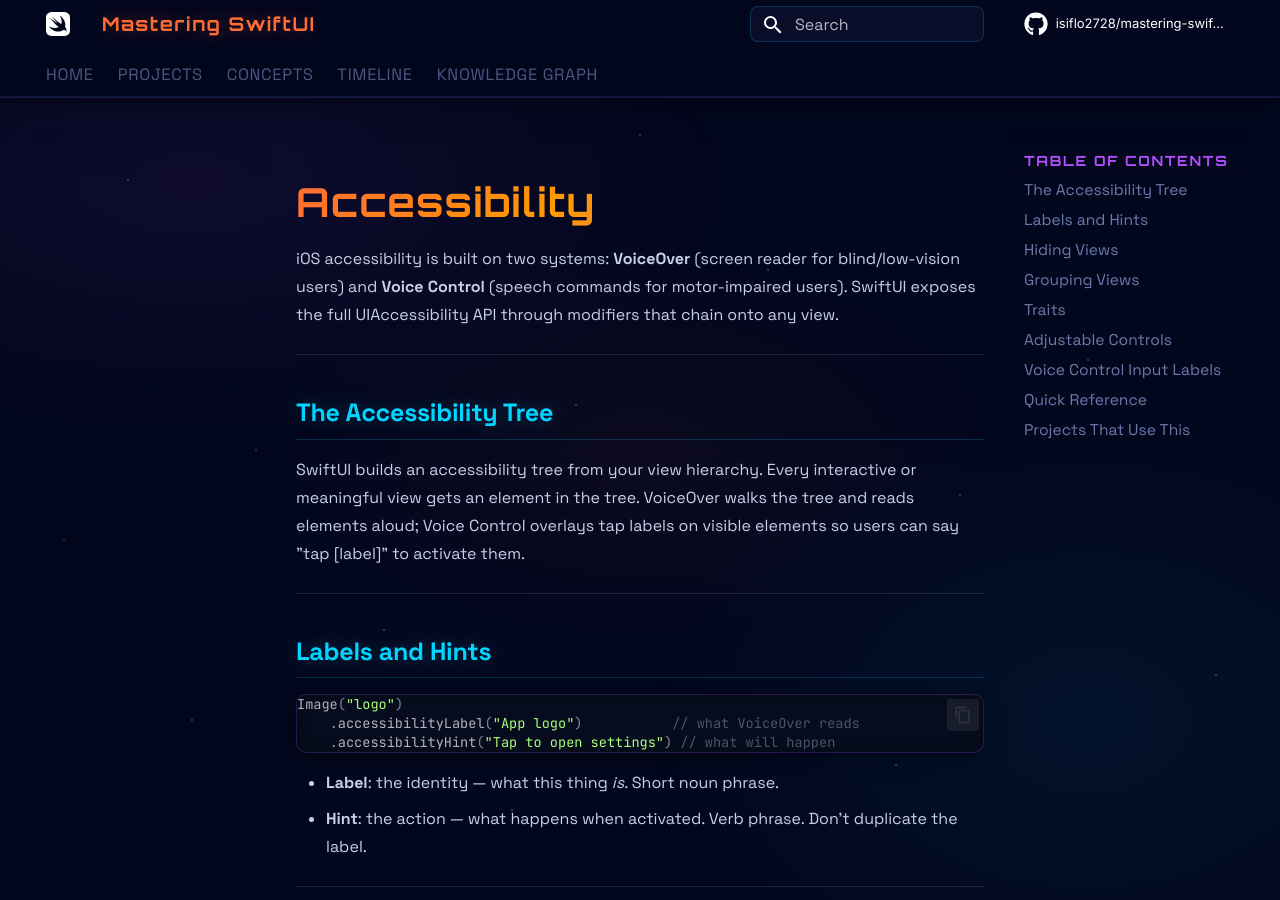
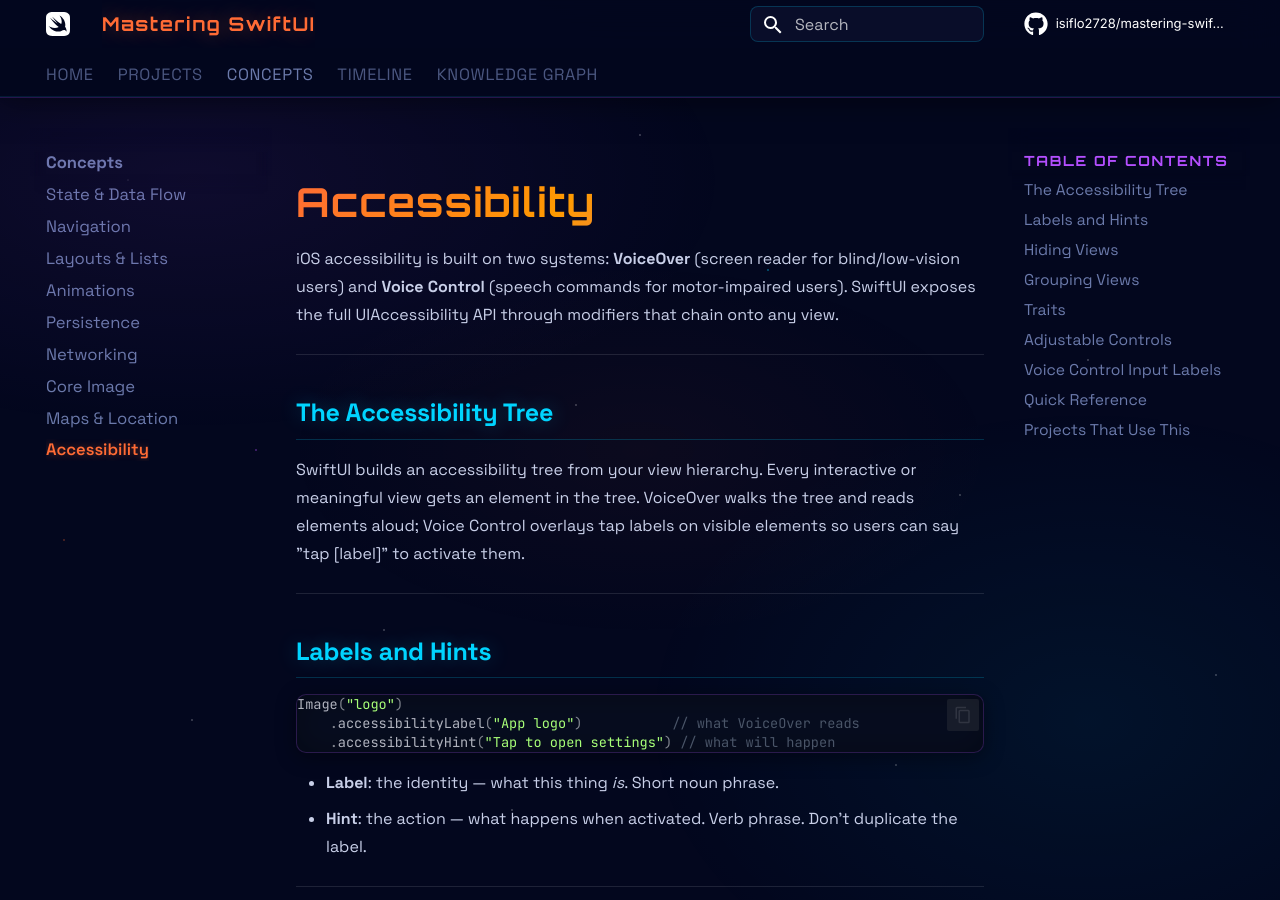
Before and after one commit to isiflo2728/swift-vault, an MkDocs documentation site: the page built from docs/concepts/accessibility.md, in a window 1280 px wide and 900 px high. Built offline with MkDocs 1.6.1 and Material for MkDocs 9.7.7, drawn with Linux system fonts in a browser that asks for light colours; comment, search, counter and statistics services are not loaded.

Commit message:
Add AccessibilitySandbox and Accessibility to nav

```diff
--- a/mkdocs.yml
+++ b/mkdocs.yml
@@ -78,6 +78,7 @@
     - SwiftDataProject: projects/swiftdataproject.md
     - InstaFilter: projects/instafilter.md
     - BucketList: projects/bucketlist.md
+    - AccessibilitySandbox: projects/accessibility-sandbox.md
   - Concepts:
     - concepts/index.md
     - State & Data Flow: concepts/state-data-flow.md
@@ -88,6 +89,7 @@
     - Networking: concepts/networking.md
     - Core Image: concepts/core-image.md
     - Maps & Location: concepts/maps-location.md
+    - Accessibility: concepts/accessibility.md
   - Timeline: timeline.md
   - Knowledge Graph: graph.md
 
```
